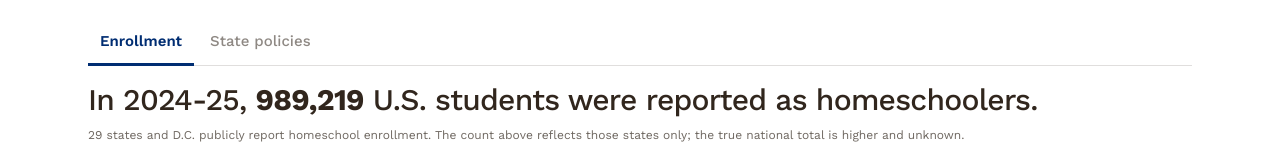
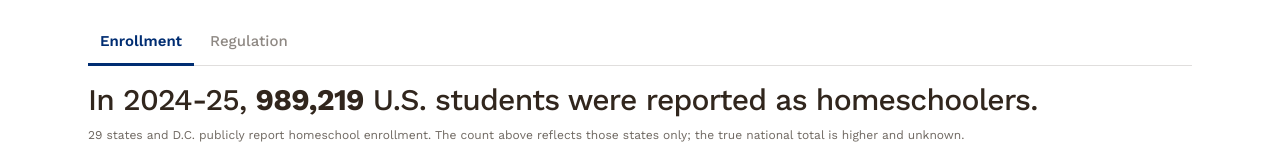
Before and after one commit to roymckenzie4/jhu-homeschool-hub, a React (Vite) app: page / in a window 1280 px wide. Shown: the top 159 px of the page. Built offline with nearby package versions, Linux system fonts and the light colour scheme; no server answers.

Commit message:
rename policy tab to regulation

```diff
--- a/src/App.jsx
+++ b/src/App.jsx
@@ -19,7 +19,7 @@ import { trackEvent } from "./lib/analytics.js";
 
 const TABS = [
   { id: "enrollment", label: "Enrollment" },
-  { id: "policy", label: "State policies" },
+  { id: "policy", label: "Regulation" },
 ];
 
 export default function App() {
```
